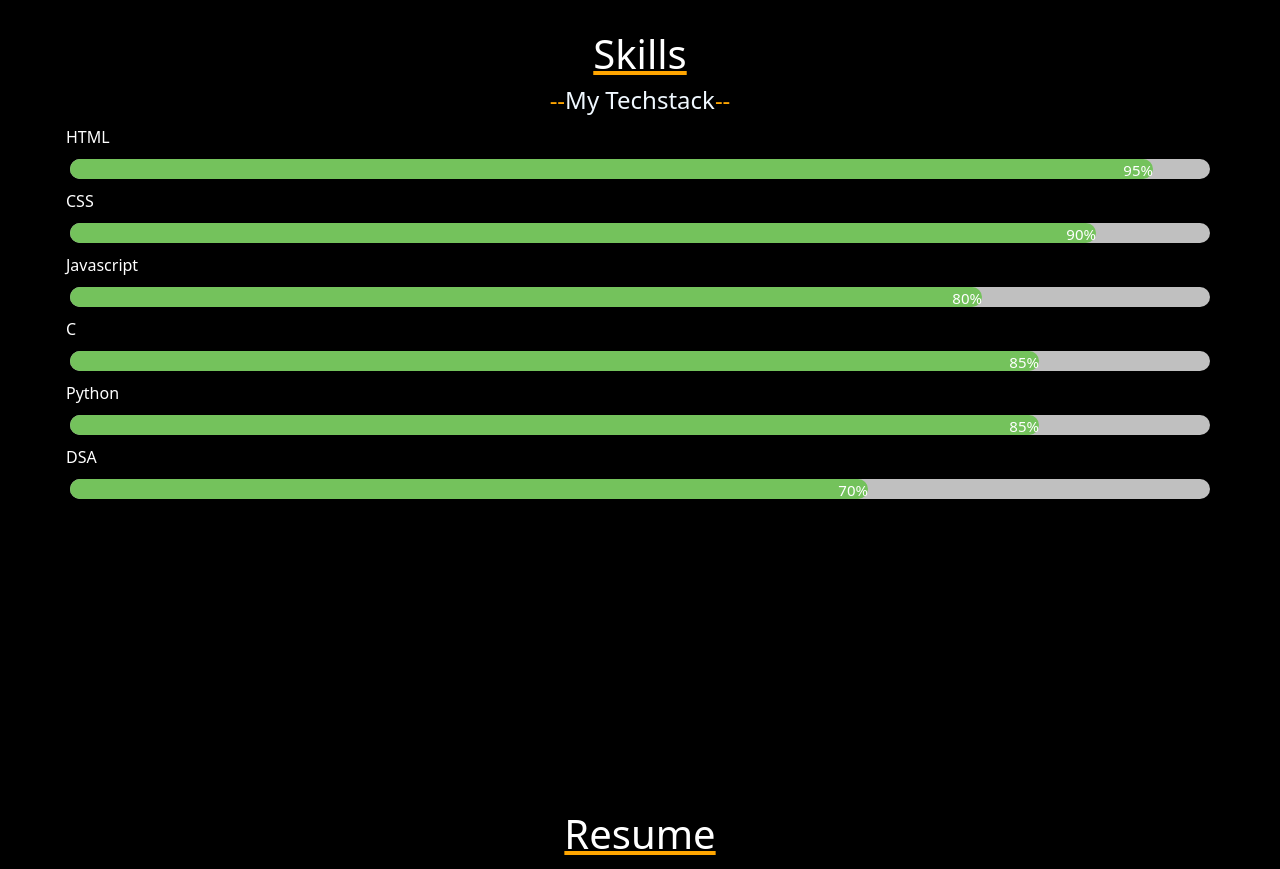
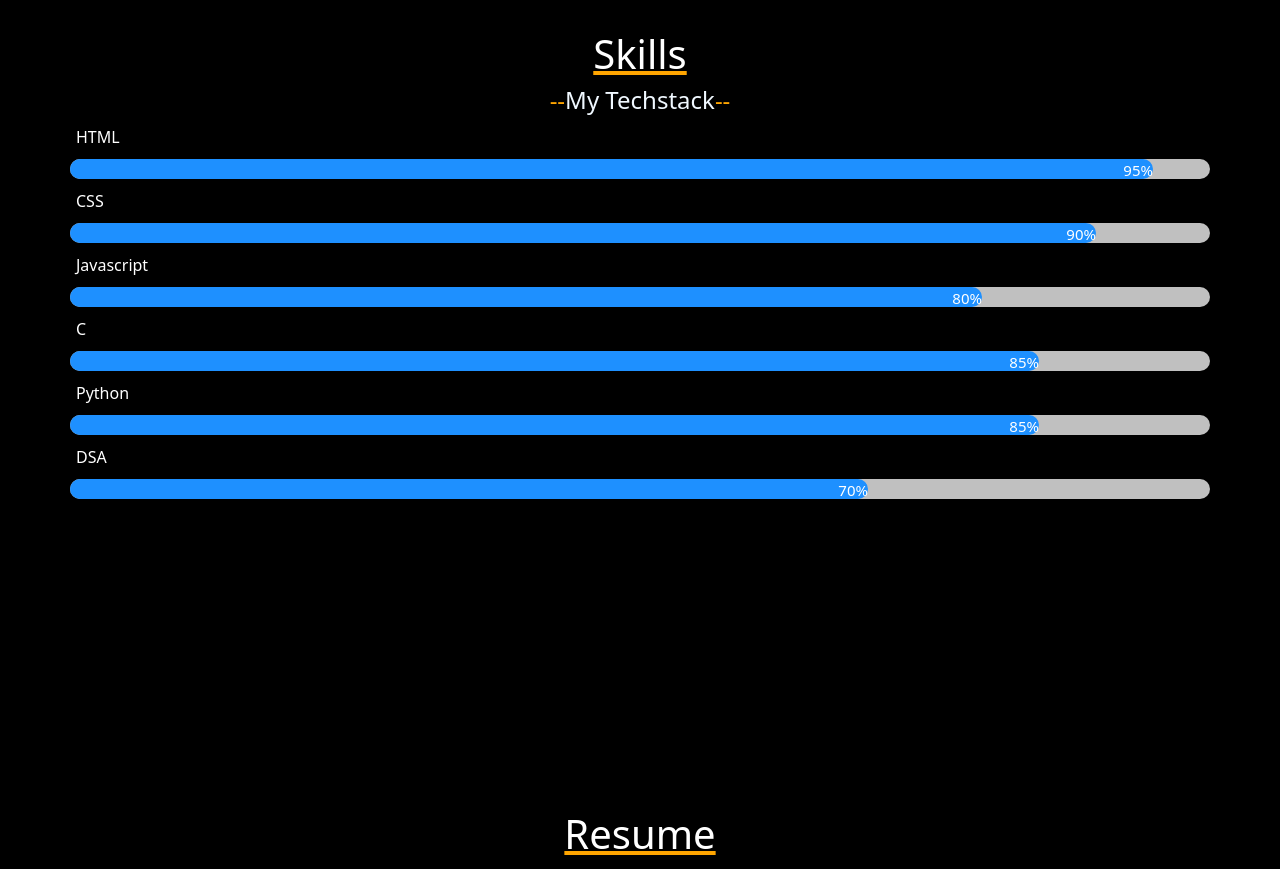
Before and after one commit to Pavani-Yarlagadda/pavani_yarlagadda, a plain HTML site: page index.html in a window 1280 px wide. Shown: the part 1620-2489 px from the top of the page. Drawn offline with nearby package versions, Linux system fonts and the light colour scheme.

Commit message:
Add files via upload

```diff
--- a/index.html
+++ b/index.html
@@ -7,14 +7,13 @@
         <link rel="stylesheet" href="styles.css">
         <link href="https://cdn.jsdelivr.net/npm/bootstrap@5.0.0-beta1/dist/css/bootstrap.min.css" rel="stylesheet" integrity="sha384-giJF6kkoqNQ00vy+HMDP7azOuL0xtbfIcaT9wjKHr8RbDVddVHyTfAAsrekwKmP1" crossorigin="anonymous">
         <link rel="stylesheet" href="https://cdnjs.cloudflare.com/ajax/libs/font-awesome/4.7.0/css/font-awesome.min.css">
-
         <!-- Import typed.min.js file from typed.js folder -->
         <script src="./typed.js-master/lib/typed.min.js"></script>
         <!-- Add jquery cdn -->
         <script src="https://ajax.googleapis.com/ajax/libs/jquery/3.5.1/jquery.min.js"></script>
-
     </head>
     <body>
+        <!-- NAV BAR -->
         <div class="nav-bar" id="myTopnav">
             <p>YP</p>
             <ul>
@@ -28,6 +27,7 @@
                 <i class="fa fa-bars"></i>
             </a>
         </div>
+        <!-- HOME SECTION -->
         <section id="home"><br>
             <div>
                 <img src="pavaniy.jpg" class="about-img">
@@ -51,12 +51,14 @@
                 </p>
             </div>
         </section>
-        <!--Skills-->
+        <!--Skills Section-->
         <section id="skills">
             <h1 class="heading1">Skills</h1>
-            <h4><span style="color: #FFA500;">--</span>My Techstack<span style="color: #FFA500;">--</span></h4>
+            <h4>
+                <span style="color: #FFA500;">--</span>My Techstack<span style="color: #FFA500;">--</span>
+            </h4>
             <!-------------------------------------------------------------------------------->
-            <div>
+            <div style="margin-right: 10px; margin-left: 10px;">
                 <p class="skill-name">HTML</p>
                 <div class="container">
                     <div class="skill html">95%</div>
@@ -89,7 +91,7 @@
             </div>
             <!-------------------------------------------------------------------------------->
         </section>
-        <!--Resume-->
+        <!--Resume Section-->
         <section id="resume">
             <h1 class="heading1" style="margin-bottom:14px">Resume</h1>
             <div class="row" style="margin-right: 15px; margin-left: 15px;">
@@ -147,7 +149,7 @@
             </div>
             </div>
         </section>
-        <!--Contact-->
+        <!--Contact Section-->
         <section id="contact">
             <h1 class="heading1">Contact</h1>
             <div class="card">
@@ -156,10 +158,12 @@
                 <a href="https://www.linkedin.com/in/pavani-yarlagadda-33aa25166/" target="_blank" style="text-align: center;"><button type="button" class="btn btn-outline-warning">Click Me!!</button></a>
             </div>
         </section>
+        <!--Footer Section-->
         <div style="background-color: #181818;padding: 15px 0px 15px 0px;">
             <p style="color: white;text-align: center;">Made with ❤️</p>
             <h4 style="text-align: center;color: aliceblue;">By <span style="color: #FFA500;">P</span>avani <span style="color: #FFA500;">Y</span>arlagadda</h4>
         </div>
+        <!--Script file-->
         <script src="script.js" type="text/javascript"></script>
     </body>
 </html>
--- a/styles.css
+++ b/styles.css
@@ -215,7 +215,7 @@ body{
 }
 
 .skill {
-    background-color: rgb(116, 194, 92);
+    background-color: dodgerblue;
     color: white;
     text-align: right;
     font-size: 15px;
```
Lines whose indentation alone changed are shown as unchanged.
